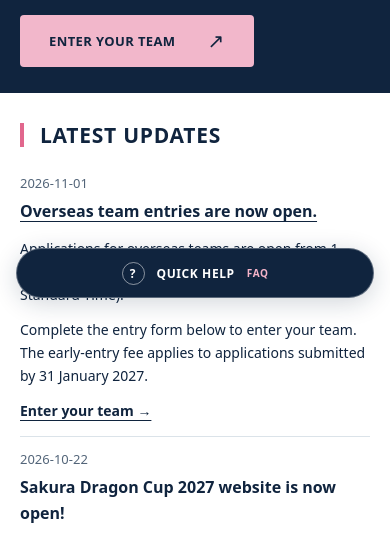
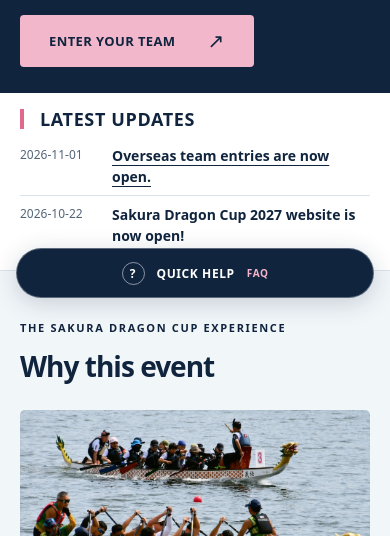
Before and after one commit to shibainupochi/sdc2027-test, a plain HTML site: page en/index.html in a window 390 px wide. Shown: the part 534-1070 px from the top of the page. Drawn offline with Linux system fonts and the light colour scheme.

Commit message:
Make latest updates a compact date and headline list

```diff
--- a/en/css/styles.css
+++ b/en/css/styles.css
@@ -14,15 +14,12 @@
 .button.entry-preview, #entry-link[aria-disabled="true"], #entry-link[aria-disabled="true"]:hover { background: #f2b7cb; color: var(--navy); }
 .button.entry-preview:hover { background: #f6cada; }
 .header nav .entry-preview { gap: 10px; text-align: center; }
-.update-content { min-width: 0; }
-.update-content p { font-size: 14px; margin-top: 12px; }
-.update-content > a:last-child { display: inline-block; margin-top: 12px; font-size: 14px; }
 .hotel-updates { margin-top: 14px; text-underline-offset: 3px; }
 .updates { background: #fff; border-bottom: 1px solid var(--line); }
-.updates-inner { display: grid; grid-template-columns: 230px 1fr; gap: 36px; padding-block: 34px; }
+.updates-inner { display: grid; grid-template-columns: 230px minmax(0, 1fr); gap: 24px; padding-block: 18px; }
 .updates h2 { font-size: 22px; letter-spacing: .035em; margin: 0; padding-left: 16px; border-left: 4px solid var(--brand-pink); }
 .updates ul { display: grid; gap: 0; }
-.updates li { display: grid; grid-template-columns: 105px 1fr; gap: 20px; padding: 15px 0; font-size: 16px; }
+.updates li { display: grid; grid-template-columns: 95px minmax(0, 1fr); gap: 16px; padding: 9px 0; font-size: 15px; line-height: 1.5; }
 .updates li + li { border-top: 1px solid var(--line); margin: 0; }
 .updates time { font-size: 13px; margin: 0; padding-top: 3px; }
 .updates li a { text-underline-offset: 4px; }
@@ -89,11 +86,11 @@ a.video-button:hover { text-decoration: underline; text-underline-offset: 3px; }
 @media(max-width:760px) {
   .header nav .desktop-only { display: none; }
   .header nav .mobile-only { display: flex; }
-  .updates-inner { grid-template-columns: 1fr; gap: 14px; padding-block: 30px; }
-  .updates h2 { font-size: 21px; }
-  .updates li { grid-template-columns: 1fr; gap: 4px; padding: 12px 0; }
+  .updates-inner { grid-template-columns: 1fr; gap: 8px; padding-block: 16px; }
+  .updates h2 { font-size: 18px; }
+  .updates li { grid-template-columns: 82px minmax(0, 1fr); gap: 10px; padding: 8px 0; font-size: 14px; }
   .updates li + li { margin: 0; }
-  .updates time { padding: 0; }
+  .updates time { padding: 1px 0 0; font-size: 12px; white-space: nowrap; }
   .video-button { width: 100%; padding: 14px; font-size: 11px; gap: 12px; }
   .osaka-evenings { max-width: 270px; font-size: 14px; }
   .osaka .video-cta { margin-top: 20px; }
--- a/en/index.html
+++ b/en/index.html
@@ -13,8 +13,8 @@
   <title>Sakura Dragon Cup 2027 | Osaka, Japan</title>
   <link rel="canonical" href="https://sakuradragoncup.jp/en/">
   <link rel="preload" as="image" href="../assets/hero/hero_group_2026.webp">
-  <link rel="stylesheet" href="css/styles.css">
-  <script type="module" src="js/main.js?v=20261101-entry"></script>
+  <link rel="stylesheet" href="css/styles.css?v=20261101-compact">
+  <script type="module" src="js/main.js?v=20261101-compact"></script>
 
 <!-- Google tag (gtag.js) -->
 <script async src="https://www.googletagmanager.com/gtag/js?id=G-ZPKQWWBGRX"></script>
--- a/en/js/main.js
+++ b/en/js/main.js
@@ -1,5 +1,5 @@
 import { ENTRY_URL, BULLETIN_READY, BULLETIN_URL } from './config.js?v=20261101-entry';
-import { updates } from './updates-data.js?v=20261101-entry';
+import { updates } from './updates-data.js?v=20261101-compact';
 import { quickHelpData } from './quick-help-data.js';
 
 const menu = document.querySelector('.menu-toggle');
@@ -58,27 +58,7 @@ for (const update of list ? latest : []) {
   const title = document.createElement(update.url ? 'a' : 'span');
   title.textContent = update.title;
   if (update.url && /^(https:\/\/|#|\.?\.?\/)/.test(update.url)) title.href = update.url;
-  const article = document.createElement('div');
-  article.className = 'update-content';
-  article.append(title);
-  for (const text of update.paragraphs || []) {
-    const paragraph = document.createElement('p');
-    paragraph.textContent = text;
-    article.append(paragraph);
-  }
-  if (update.entryUrl === './entry/') {
-    const entry = document.createElement('a');
-    entry.href = update.entryUrl;
-    entry.textContent = 'Enter your team →';
-    article.append(entry);
-  }
-  if (update.videoUrl && /^https:\/\//.test(update.videoUrl)) {
-    const video = document.createElement('a');
-    video.href = update.videoUrl;
-    video.textContent = 'Watch How to Enter on YouTube ↗';
-    article.append(video);
-  }
-  item.append(time, article);
+  item.append(time, title);
   list.append(item);
 }
 const updatesSection = document.querySelector('.updates');
--- a/en/js/updates-data.js
+++ b/en/js/updates-data.js
@@ -5,21 +5,9 @@ export const updates = [
     date: '2026-11-01',
     title: 'Overseas team entries are now open.',
     url: './entry/',
-    paragraphs: [
-      'Applications for overseas teams are open from 1 November 2026 through 28 February 2027 (Japan Standard Time).',
-      'Complete the entry form below to enter your team. The early-entry fee applies to applications submitted by 31 January 2027.',
-    ],
-    entryUrl: './entry/',
   },
   {
     date: '2026-10-22',
     title: 'Sakura Dragon Cup 2027 website is now open!',
-    paragraphs: [
-      'Welcome to the official Sakura Dragon Cup 2027 website!',
-      'Entries for overseas teams open on 1 November 2026.',
-      'An early-entry fee is available for entries submitted by 31 January 2027.',
-      'Watch our How to Enter video for details about entry fees and the application process.',
-    ],
-    videoUrl: 'https://www.youtube.com/watch?v=Bx4l4OJoekw',
   },
 ];
```
